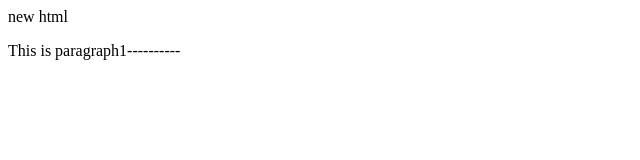
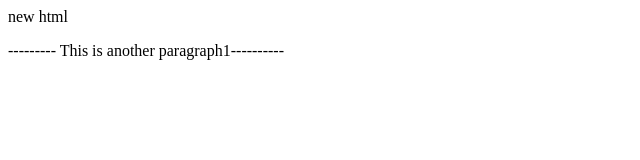
Before and after one commit to sunarayesha/gitsecondfile, a plain HTML site: page index1.html in a window 1280 px wide. Shown: the whole page, without its empty margins (0-640 px from the left). Drawn offline with Linux system fonts and the light colour scheme.

Commit message:
branch-push

```diff
--- a/index1.html
+++ b/index1.html
@@ -1,6 +1,6 @@
 <html>
 <h>new html</h>
 <body>
- <p> This is paragraph1----------</p>
+ <p>--------- This is another  paragraph1----------</p>
 </body>
 </html>
```
